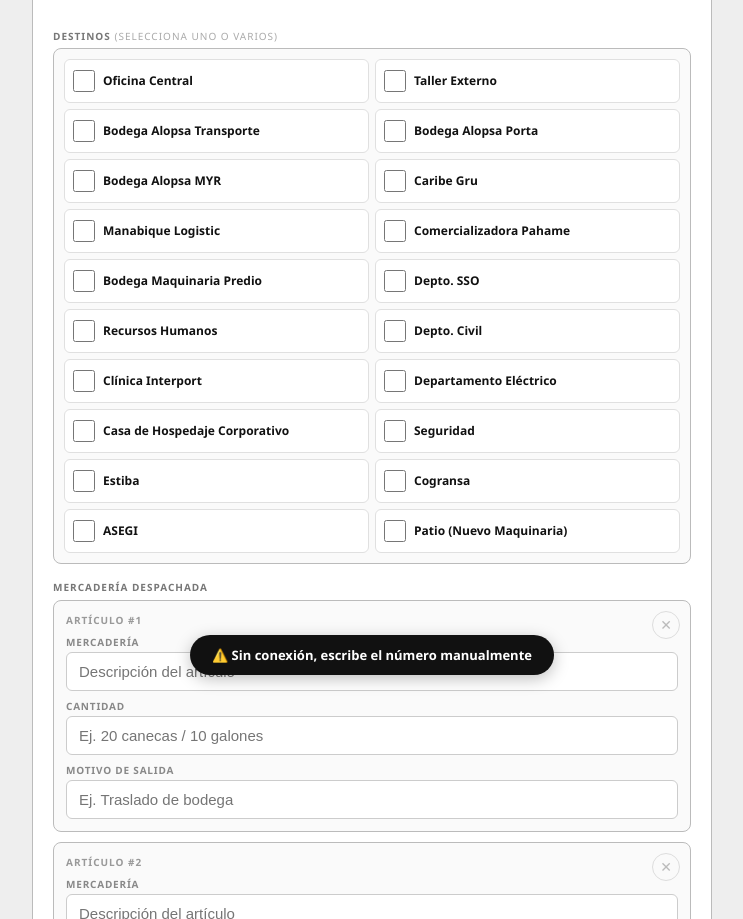
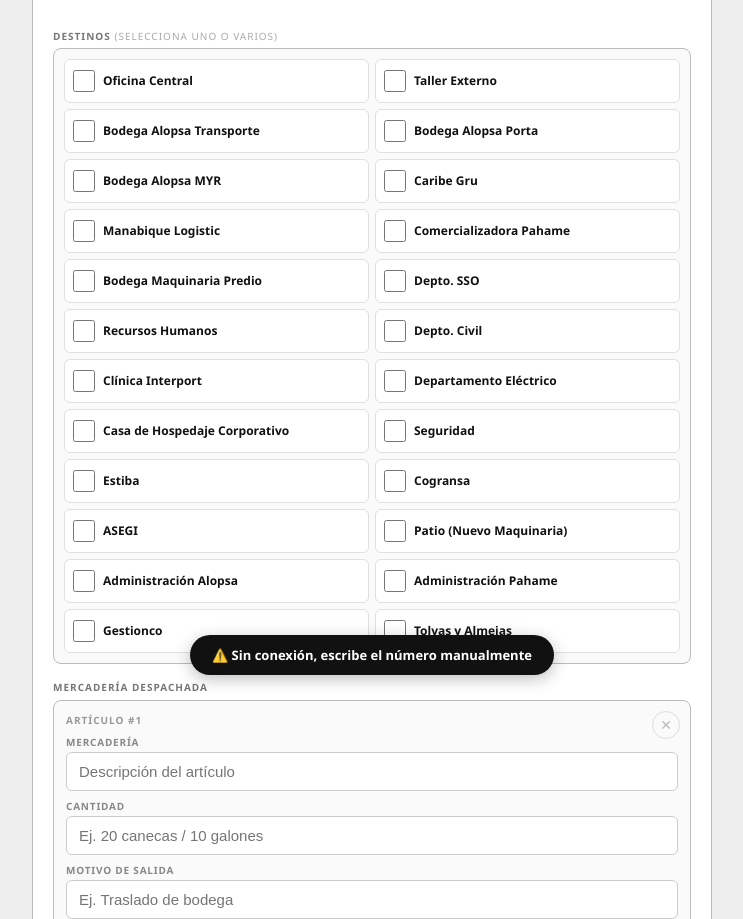
Before and after one commit to logisticocontrol1-gif/PaseSalida, a plain HTML site: page estrahu.html in a window 1280 px wide. Shown: the part 181-1100 px from the top of the page, without its empty margins (268-1011 px from the left). Drawn offline with nearby package versions, Linux system fonts and the light colour scheme; no server answers.

Commit message:
Add destination items with checkboxes
Added multiple destination items with checkboxes in estrahu.html.

```diff
--- a/estrahu.html
+++ b/estrahu.html
@@ -516,7 +516,23 @@
       </div>
       <div class="destino-item" id="di-ASEGI" onclick="toggleDestino(this)" data-value="ASEGI">
         <input type="checkbox" value="ASEGI">
-        <span>ASEGI</span></div><div class="destino-item" id="di-Patio_Nuevo_Maquinaria" onclick="toggleDestino(this)" data-value="Patio (Nuevo Maquinaria)"><input type="checkbox" value="Patio (Nuevo Maquinaria)"><span>Patio (Nuevo Maquinaria)</span></div></div>
+        <span>ASEGI</span></div><div class="destino-item" id="di-Patio_Nuevo_Maquinaria" onclick="toggleDestino(this)" data-value="Patio (Nuevo Maquinaria)"><input type="checkbox" value="Patio (Nuevo Maquinaria)"><span>Patio (Nuevo Maquinaria)</span></div>
+      <div class="destino-item" id="di-Administración_Alopsa" onclick="toggleDestino(this)" data-value="Administración Alopsa">
+        <input type="checkbox" value="Administración Alopsa">
+        <span>Administración Alopsa</span>
+      </div>
+      <div class="destino-item" id="di-Administración_Pahame" onclick="toggleDestino(this)" data-value="Administración Pahame">
+        <input type="checkbox" value="Administración Pahame">
+        <span>Administración Pahame</span>
+      </div>
+      <div class="destino-item" id="di-Gestionco" onclick="toggleDestino(this)" data-value="Gestionco">
+        <input type="checkbox" value="Gestionco">
+        <span>Gestionco</span>
+      </div>
+      <div class="destino-item" id="di-Tolvas_y_Almejas" onclick="toggleDestino(this)" data-value="Tolvas y Almejas">
+        <input type="checkbox" value="Tolvas y Almejas">
+        <span>Tolvas y Almejas</span>
+      </div></div>
 
     <!-- CAMPO TALLER EXTERNO -->
     <div id="taller-extra">
```
